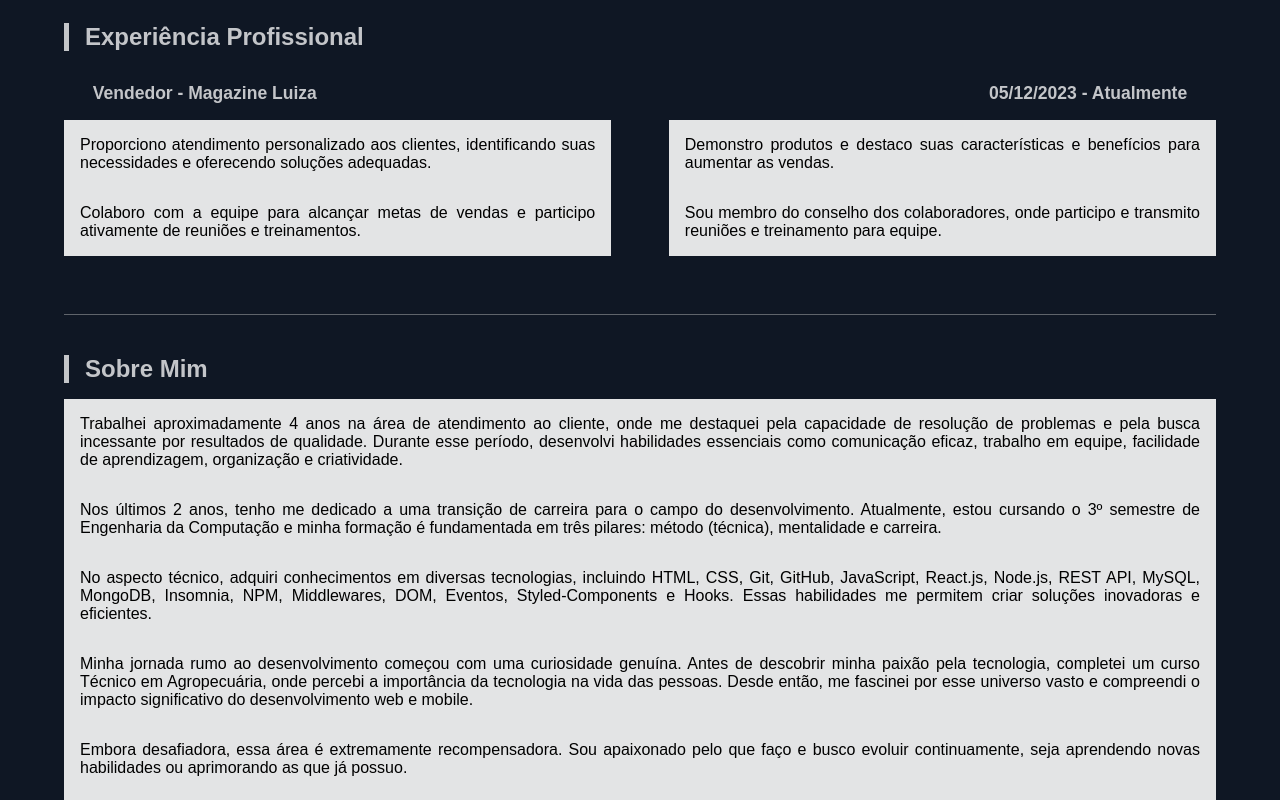
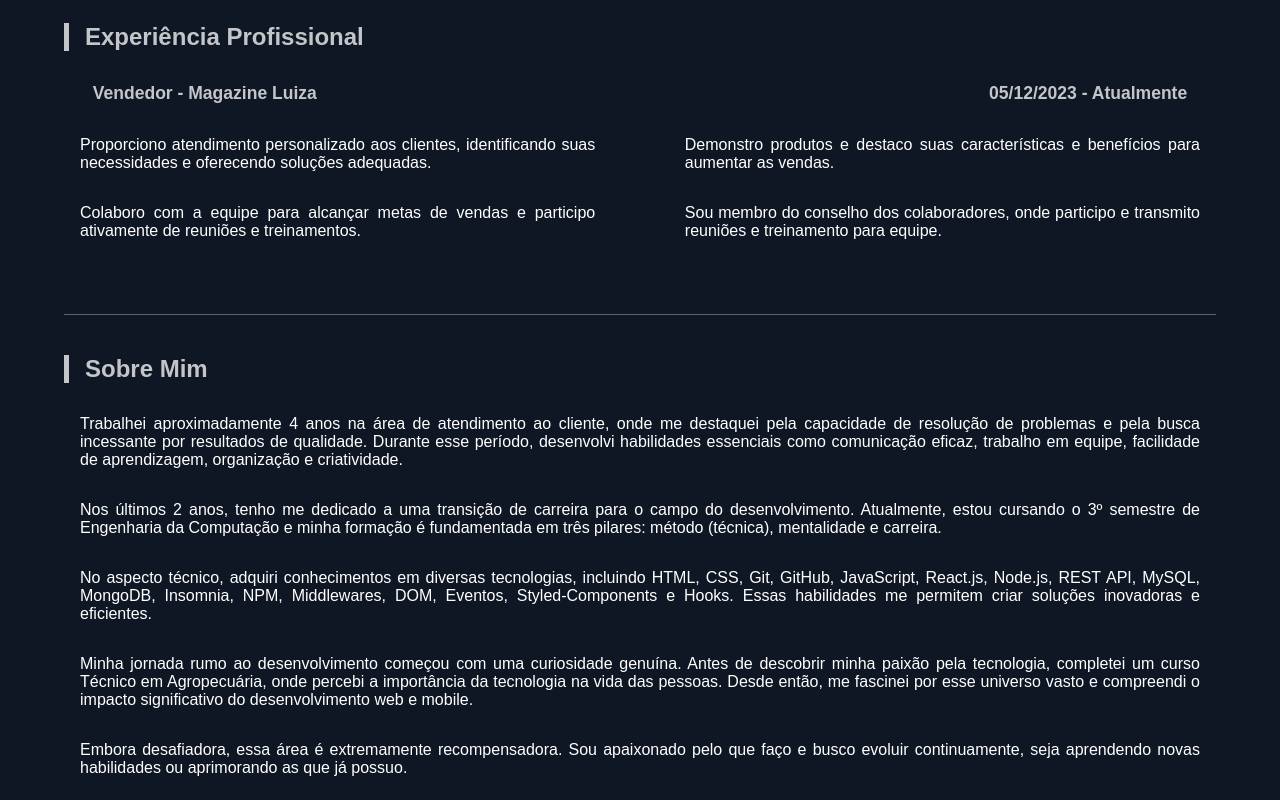
Before and after one commit to jonatasem/portfolio, a React (Vite) app: page / in a window 1280 px wide. Shown: the part 1320-2120 px from the top of the page. Built offline with nearby package versions, Linux system fonts and the light colour scheme.

Commit message:
alterando a cor das letras em about and experience

```diff
--- a/src/pages/about/About.scss
+++ b/src/pages/about/About.scss
@@ -11,8 +11,7 @@
     flex-wrap: wrap;
 
     li {
-      background-color: #ffffffe1;
-      color: black;
+      color: white;
       padding: 1rem;
       text-align: justify;
     }
--- a/src/pages/experience/Experience.scss
+++ b/src/pages/experience/Experience.scss
@@ -20,8 +20,7 @@
 
             li {
                 width: calc(95% / 2);
-                background-color: #ffffffe1;
-                color: black;
+                color: white;
                 padding: 1rem;
 
             }
--- a/src/sass/index.scss
+++ b/src/sass/index.scss
@@ -16,6 +16,7 @@ body {
   background-color: #0f1724;
   color: #ffffffc0;
   position: relative;
+  width: 100%;
   scroll-behavior: smooth;
 }
 
```
